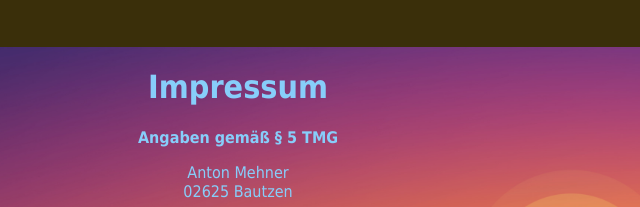
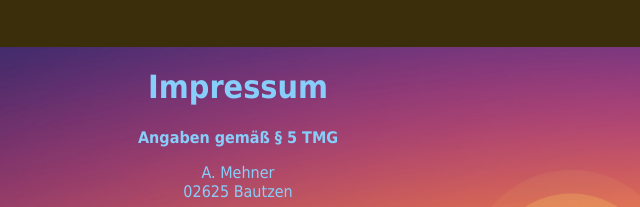
Before and after one commit to ocdaederus/html, a plain HTML site: page impressum.html in a window 1280 px wide. Shown: the top 207 px of the page, 402-1042 px from the left. Drawn offline with Linux system fonts and the light colour scheme.

Commit message:
update impressum.html
sw

```diff
--- a/impressum.html
+++ b/impressum.html
@@ -24,7 +24,7 @@
         <!-- <h2>Angaben gemäß § 5 TMG</h2> -->
         <p id="angabe">Angaben gemäß § 5 TMG</p>
         <p>
-            Anton Mehner<br/>
+            A. Mehner<br/>
             02625 Bautzen
         </p>
 
```
